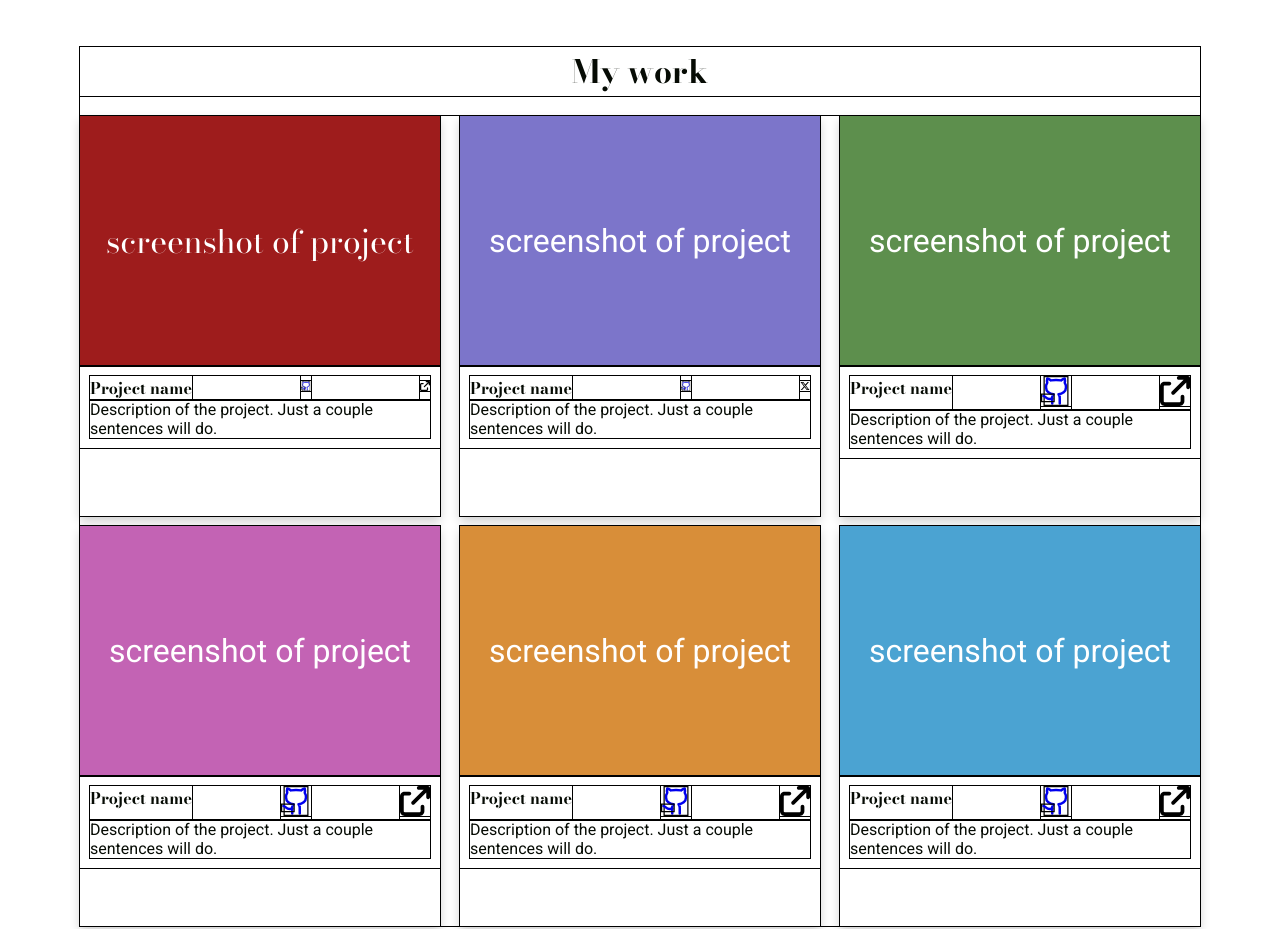
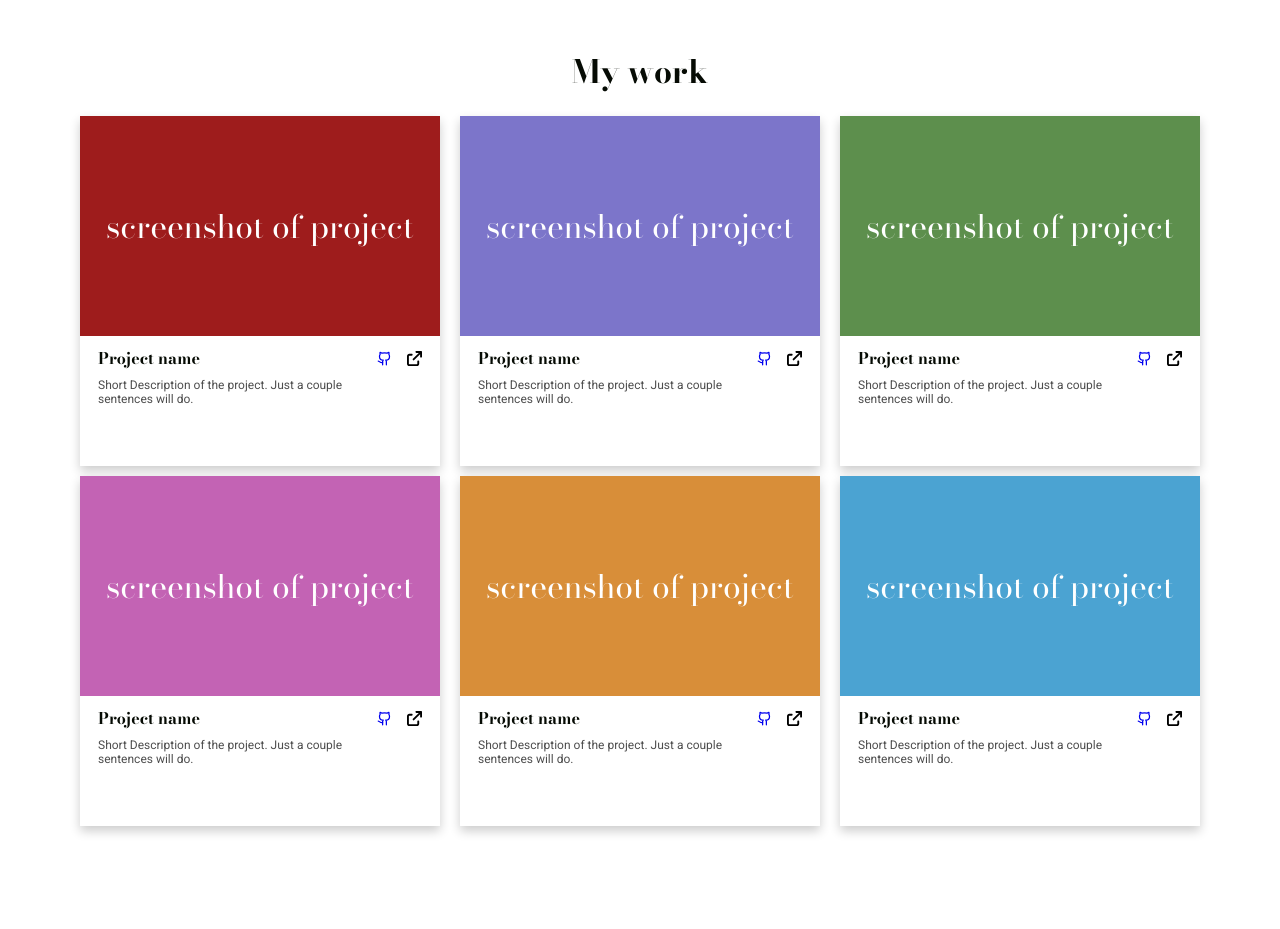
Before and after one commit to krasovskaq/homepage-TOP, a website built with Vite: page project/index.html in a window 1280 px wide. Shown: the part 822-1751 px from the top of the page. Built offline with nearby package versions, Linux system fonts and the light colour scheme.

Commit message:
style: customizing the appearance of my-work cards

```diff
--- a/project/index.html
+++ b/project/index.html
@@ -94,6 +94,7 @@
               <div class="my-work__project-nav">
                 <h4 class="my-work__project-name title">Project name</h4>
 
+                <div class="my-work__wrapper">
                   <a
                     href="https://github.com"
                     class="my-work__link"
@@ -138,20 +139,23 @@
                     </svg>
                   </a>
                 </div>
+              </div>
               <p class="my-work__project-text">
-                Description of the project. Just a couple sentences will do.
+                Short Description of the project. Just a couple sentences will
+                do.
               </p>
             </div>
           </div>
 
           <div class="my-work__project-wrapper">
-            <div class="my-work__project-image item-2">
+            <div class="my-work__project-image item-2 title">
               screenshot of project
             </div>
             <div class="my-work__bottom-wrapper">
               <div class="my-work__project-nav">
                 <h4 class="my-work__project-name title">Project name</h4>
 
+                <div class="my-work__wrapper">
                   <a
                     href="https://github.com"
                     class="my-work__link"
@@ -185,30 +189,34 @@
                   >
                     <svg
                       aria-hidden="true"
-                    class="footer-left__socials-icon"
+                      class="my-work__icon"
                       xmlns="http://www.w3.org/2000/svg"
-                    viewBox="0 0 448 512"
+                      viewBox="0 0 512 512"
                     >
-                    <!--!Font Awesome Free v7.3.1 by @fontawesome - https://fontawesome.com License - https://fontawesome.com/license/free Copyright 2026 Fonticons, Inc.-->
+                      <!--!Font Awesome Pro v7.3.1 by @fontawesome - https://fontawesome.com License - https://fontawesome.com/license (Commercial License) Copyright 2026 Fonticons, Inc.-->
                       <path
-                      d="M357.2 48L427.8 48 273.6 224.2 455 464 313 464 201.7 318.6 74.5 464 3.8 464 168.7 275.5-5.2 48 140.4 48 240.9 180.9 357.2 48zM332.4 421.8l39.1 0-252.4-333.8-42 0 255.3 333.8z"
+                        d="M320 0c-17.7 0-32 14.3-32 32s14.3 32 32 32l82.7 0-201.4 201.4c-12.5 12.5-12.5 32.8 0 45.3s32.8 12.5 45.3 0L448 109.3 448 192c0 17.7 14.3 32 32 32s32-14.3 32-32l0-160c0-17.7-14.3-32-32-32L320 0zM80 96C35.8 96 0 131.8 0 176L0 432c0 44.2 35.8 80 80 80l256 0c44.2 0 80-35.8 80-80l0-80c0-17.7-14.3-32-32-32s-32 14.3-32 32l0 80c0 8.8-7.2 16-16 16L80 448c-8.8 0-16-7.2-16-16l0-256c0-8.8 7.2-16 16-16l80 0c17.7 0 32-14.3 32-32s-14.3-32-32-32L80 96z"
                       />
                     </svg>
                   </a>
                 </div>
+              </div>
               <p class="my-work__project-text">
-                Description of the project. Just a couple sentences will do.
+                Short Description of the project. Just a couple sentences will
+                do.
               </p>
             </div>
           </div>
+
           <div class="my-work__project-wrapper">
-            <div class="my-work__project-image item-3">
+            <div class="my-work__project-image item-3 title">
               screenshot of project
             </div>
             <div class="my-work__bottom-wrapper">
               <div class="my-work__project-nav">
                 <h4 class="my-work__project-name title">Project name</h4>
 
+                <div class="my-work__wrapper">
                   <a
                     href="https://github.com"
                     class="my-work__link"
@@ -217,7 +225,7 @@
                   >
                     <svg
                       aria-hidden="true"
-                    class="my__work__icon"
+                      class="my-work__icon"
                       xmlns="http://www.w3.org/2000/svg"
                       width="24"
                       height="24"
@@ -242,7 +250,7 @@
                   >
                     <svg
                       aria-hidden="true"
-                    class="my__work__icon"
+                      class="my-work__icon"
                       xmlns="http://www.w3.org/2000/svg"
                       viewBox="0 0 512 512"
                     >
@@ -253,20 +261,23 @@
                     </svg>
                   </a>
                 </div>
-
+              </div>
               <p class="my-work__project-text">
-                Description of the project. Just a couple sentences will do.
+                Short Description of the project. Just a couple sentences will
+                do.
               </p>
             </div>
           </div>
+
           <div class="my-work__project-wrapper">
-            <div class="my-work__project-image item-4">
+            <div class="my-work__project-image item-4 title">
               screenshot of project
             </div>
             <div class="my-work__bottom-wrapper">
               <div class="my-work__project-nav">
                 <h4 class="my-work__project-name title">Project name</h4>
 
+                <div class="my-work__wrapper">
                   <a
                     href="https://github.com"
                     class="my-work__link"
@@ -275,7 +286,7 @@
                   >
                     <svg
                       aria-hidden="true"
-                    class="my__work__icon"
+                      class="my-work__icon"
                       xmlns="http://www.w3.org/2000/svg"
                       width="24"
                       height="24"
@@ -300,7 +311,7 @@
                   >
                     <svg
                       aria-hidden="true"
-                    class="my__work__icon"
+                      class="my-work__icon"
                       xmlns="http://www.w3.org/2000/svg"
                       viewBox="0 0 512 512"
                     >
@@ -311,19 +322,23 @@
                     </svg>
                   </a>
                 </div>
+              </div>
               <p class="my-work__project-text">
-                Description of the project. Just a couple sentences will do.
+                Short Description of the project. Just a couple sentences will
+                do.
               </p>
             </div>
           </div>
+
           <div class="my-work__project-wrapper">
-            <div class="my-work__project-image item-5">
+            <div class="my-work__project-image item-5 title">
               screenshot of project
             </div>
             <div class="my-work__bottom-wrapper">
               <div class="my-work__project-nav">
                 <h4 class="my-work__project-name title">Project name</h4>
 
+                <div class="my-work__wrapper">
                   <a
                     href="https://github.com"
                     class="my-work__link"
@@ -332,7 +347,7 @@
                   >
                     <svg
                       aria-hidden="true"
-                    class="my__work__icon"
+                      class="my-work__icon"
                       xmlns="http://www.w3.org/2000/svg"
                       width="24"
                       height="24"
@@ -357,7 +372,7 @@
                   >
                     <svg
                       aria-hidden="true"
-                    class="my__work__icon"
+                      class="my-work__icon"
                       xmlns="http://www.w3.org/2000/svg"
                       viewBox="0 0 512 512"
                     >
@@ -368,19 +383,23 @@
                     </svg>
                   </a>
                 </div>
+              </div>
               <p class="my-work__project-text">
-                Description of the project. Just a couple sentences will do.
+                Short Description of the project. Just a couple sentences will
+                do.
               </p>
             </div>
           </div>
+
           <div class="my-work__project-wrapper">
-            <div class="my-work__project-image item-6">
+            <div class="my-work__project-image item-6 title">
               screenshot of project
             </div>
             <div class="my-work__bottom-wrapper">
               <div class="my-work__project-nav">
                 <h4 class="my-work__project-name title">Project name</h4>
 
+                <div class="my-work__wrapper">
                   <a
                     href="https://github.com"
                     class="my-work__link"
@@ -389,7 +408,7 @@
                   >
                     <svg
                       aria-hidden="true"
-                    class="my__work__icon"
+                      class="my-work__icon"
                       xmlns="http://www.w3.org/2000/svg"
                       width="24"
                       height="24"
@@ -414,7 +433,7 @@
                   >
                     <svg
                       aria-hidden="true"
-                    class="my__work__icon"
+                      class="my-work__icon"
                       xmlns="http://www.w3.org/2000/svg"
                       viewBox="0 0 512 512"
                     >
@@ -425,8 +444,10 @@
                     </svg>
                   </a>
                 </div>
+              </div>
               <p class="my-work__project-text">
-                Description of the project. Just a couple sentences will do.
+                Short Description of the project. Just a couple sentences will
+                do.
               </p>
             </div>
           </div>
--- a/project/src/style.css
+++ b/project/src/style.css
@@ -19,7 +19,7 @@
   --font-color-white: hsl(0, 0%, 100%);
 
   /* FONT SIZE */
-
+  --font-small-14: 14px;
   --font-small: 16px;
   --font-small-title: 16px;
   --font-medium: 18px;
@@ -31,7 +31,7 @@
   padding: 0;
   margin: 0;
   box-sizing: border-box;
-  outline: 1px solid black;
+  /* outline: 1px solid black; */
 }
 
 svg {
@@ -191,7 +191,7 @@ body {
 
 .my-work__project-wrapper {
   width: 100%;
-  min-height: 400px;
+  min-height: 350px;
   box-shadow: 0 5px 10px rgba(0, 0, 0, 0.2);
 }
 
@@ -199,23 +199,42 @@ body {
   display: flex;
   align-items: center;
   justify-content: center;
-  height: 250px;
+  height: 220px;
   text-align: center;
   font-size: var(--font-large);
   color: var(--font-color-white);
 }
 
 .my-work__bottom-wrapper {
-  padding: 10px;
+  display: flex;
+  flex-direction: column;
+  gap: 8px;
+  padding: 10px 18px;
+}
+
+.my-work__wrapper {
+  display: flex;
+  gap: 15px;
+}
+
+.my-work__icon {
+  width: 100%;
+  height: 100%;
 }
 
 .my-work__project-nav {
   display: flex;
   justify-content: space-between;
-
-
+  align-items: center;
   width: 100%;
 }
+
+.my-work__link {
+  width: 15px;
+  height: 15px;
+}
+
+.my-work__icon {}
 
 .my-work__title {
   margin-bottom: 20px;
@@ -229,7 +248,9 @@ body {
 }
 
 .my-work__project-text {
-  font-size: var(--font-small);
+  width: 85%;
+  color: var(--font-paragraph-platina);
+  font-size: 12px;
 }
 
 .contacts {
```
Lines whose indentation alone changed are shown as unchanged.
